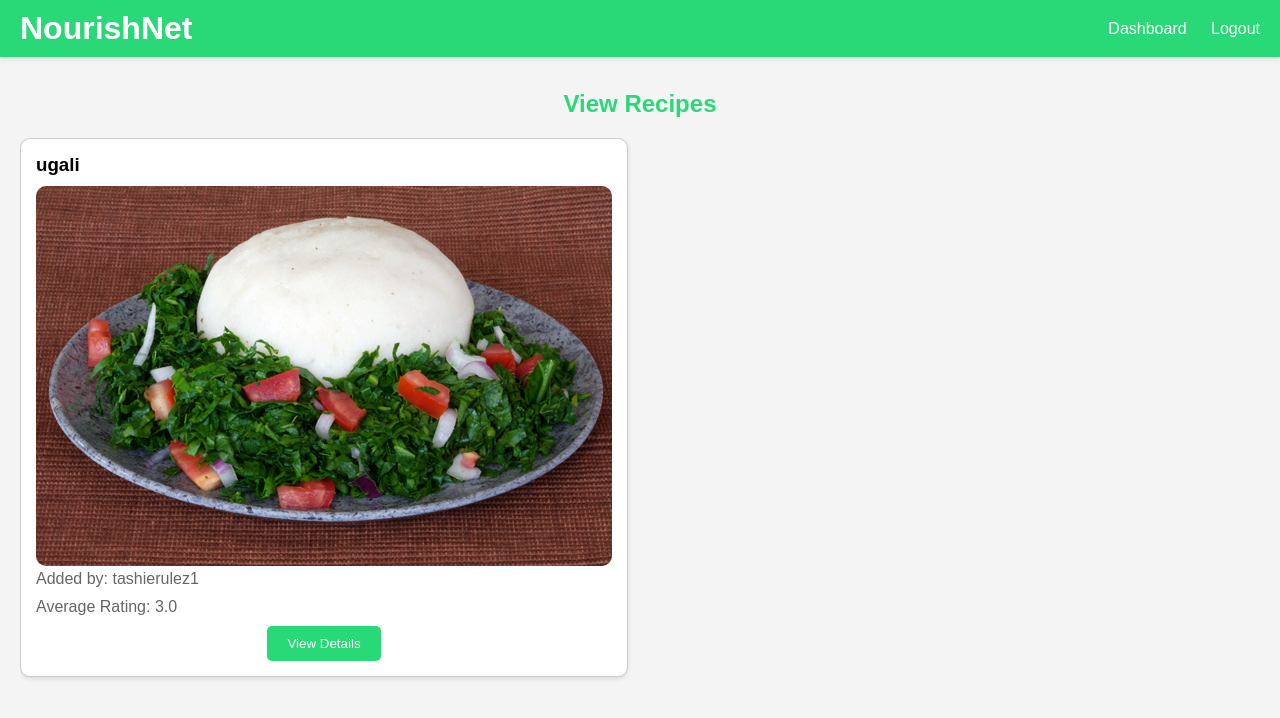
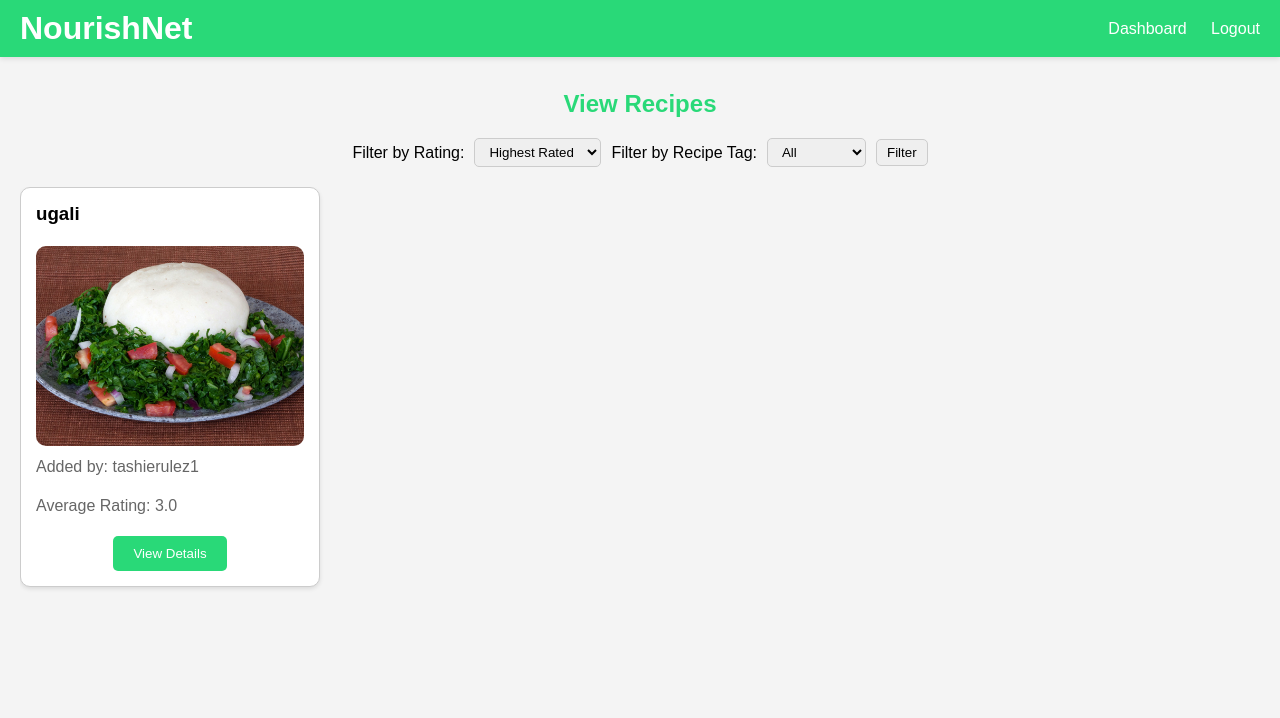
Before and after one commit to AustinMuriithiSchool/NourishNet-Project, a PHP site: page /viewrecipes.php in a window 1280 px wide. Shown: the top 718 px of the page. Run offline with PHP 8.4, Linux system fonts and the light colour scheme; data comes from the database, SQL or seed files in the repository.

Commit message:
filtering and adding nutritional info

```diff
--- a/viewrecipes.php
+++ b/viewrecipes.php
@@ -9,14 +9,21 @@ if ($conn->connect_error) {
     die("Connection failed: " . $conn->connect_error);
 }
 
-// Retrieve recipe data including average rating from the database
-$sql = "SELECT recipe.recipe_id, recipe.recipe, recipe.recipe_image, users.username, AVG(rating.rating) AS avg_rating
+// Add filtering conditions
+$rating_filter = isset($_GET['rating']) ? $_GET['rating'] : 'highest';
+$recipe_tag_filter = isset($_GET['recipe_tag']) ? $_GET['recipe_tag'] : 'all';
+
+$order_by = $rating_filter == 'lowest' ? 'ASC' : 'DESC';
+$recipe_tag_condition = $recipe_tag_filter != 'all' ? "WHERE recipe.recipe_tag = '$recipe_tag_filter'" : '';
+
+$sql = "SELECT recipe.recipe_id, recipe.recipe, recipe.recipe_image, recipe.recipe_tag, users.username, AVG(rating.rating) AS avg_rating
         FROM recipe
         JOIN users ON recipe.user_id = users.user_id
         LEFT JOIN rating ON recipe.recipe_id = rating.recipe_id
-        GROUP BY recipe.recipe_id";
+        $recipe_tag_condition
+        GROUP BY recipe.recipe_id
+        ORDER BY avg_rating $order_by";
 $result = $conn->query($sql);
-
 ?>
 
 <!DOCTYPE html>
@@ -85,6 +92,24 @@ $result = $conn->query($sql);
             margin-bottom: 20px;
         }
 
+        .filters {
+            display: flex;
+            justify-content: center;
+            margin-bottom: 20px;
+        }
+
+        .filters form {
+            display: flex;
+            align-items: center;
+            gap: 10px;
+        }
+
+        .filters select, .filters input[type="submit"] {
+            padding: 5px 10px;
+            border: 1px solid #ccc;
+            border-radius: 5px;
+        }
+
         .recipes-container {
             display: flex;
             overflow-x: auto;
@@ -93,18 +118,23 @@ $result = $conn->query($sql);
         }
 
         .recipe {
-        min-width: 300px;
+            width: 300px;
+            height: 400px;
             border: 1px solid #ccc;
             padding: 15px;
             background: #fff;
             border-radius: 10px;
             box-shadow: 0 2px 4px rgba(0, 0, 0, 0.1);
             flex-shrink: 0;
+            display: flex;
+            flex-direction: column;
+            justify-content: space-between;
         }
 
         .recipe img {
             max-width: 100%;
-        height: auto;
+            height: 200px;
+            object-fit: cover;
             border-radius: 10px;
         }
 
@@ -170,6 +200,27 @@ $result = $conn->query($sql);
     <div class="content">
         <h2>View Recipes</h2>
 
+        <div class="filters">
+            <form method="GET" action="">
+                <label for="rating">Filter by Rating:</label>
+                <select name="rating" id="rating">
+                    <option value="highest">Highest Rated</option>
+                    <option value="lowest">Lowest Rated</option>
+                </select>
+
+                <label for="recipe_tag">Filter by Recipe Tag:</label>
+                <select name="recipe_tag" id="recipe_tag">
+                    <option value="all">All</option>
+                    <option value="Breakfast">Breakfast</option>
+                    <option value="Lunch">Lunch</option>
+                    <option value="Dinner">Dinner</option>
+                    <option value="Snack">Snack</option>
+                </select>
+
+                <input type="submit" value="Filter">
+            </form>
+        </div>
+
         <div class="recipes-container">
             <?php
             // Display recipe names, images, usernames, and average ratings
```
Also changed, not shown: uploadrecipe.php (+31 -20 lines), viewrecipe.php (+77 -13 lines), uploads/images.jpeg (added), uploads/plain-white-rice-f7391e.jpg (added). Lines whose indentation alone changed are shown as unchanged.
